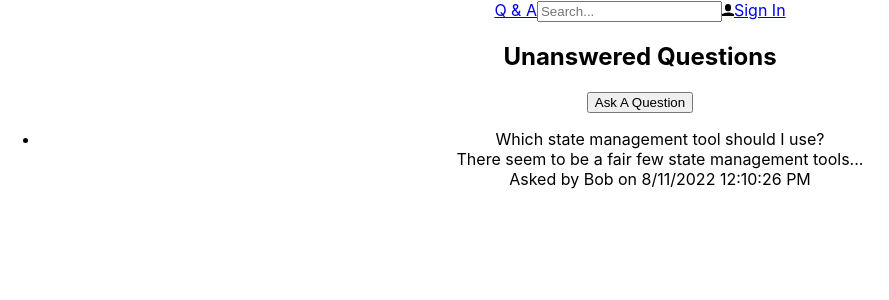
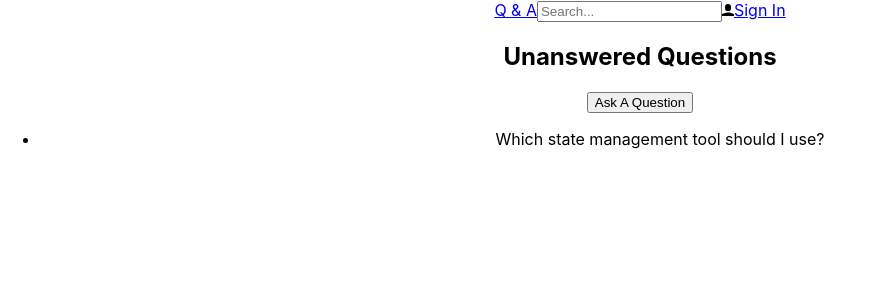
Before and after one commit to KennedyMungai/DankQAndAApp, a React (Create React App) app in the folder qandafrontend/: page / in a window 1280 px wide. Shown: the top 300 px of the page, without its empty margins (0-889 px from the left). Built offline with nearby package versions, Linux system fonts and the light colour scheme.

Commit message:
Added the second property of renderItem to the QuestionList component

```diff
--- a/qandafrontend/src/HomePage.tsx
+++ b/qandafrontend/src/HomePage.tsx
@@ -11,7 +11,7 @@ const HomePage = () => {
         <PageTitle>Unanswered Questions</PageTitle>
         <button>Ask A Question</button>
       </div>
-      <QuestionList data={getUnansweredQuestions()} />
+      <QuestionList data={getUnansweredQuestions()} renderItem={(question) => <div>{question.title}</div>} />
     </Page>
   )
 }
```
